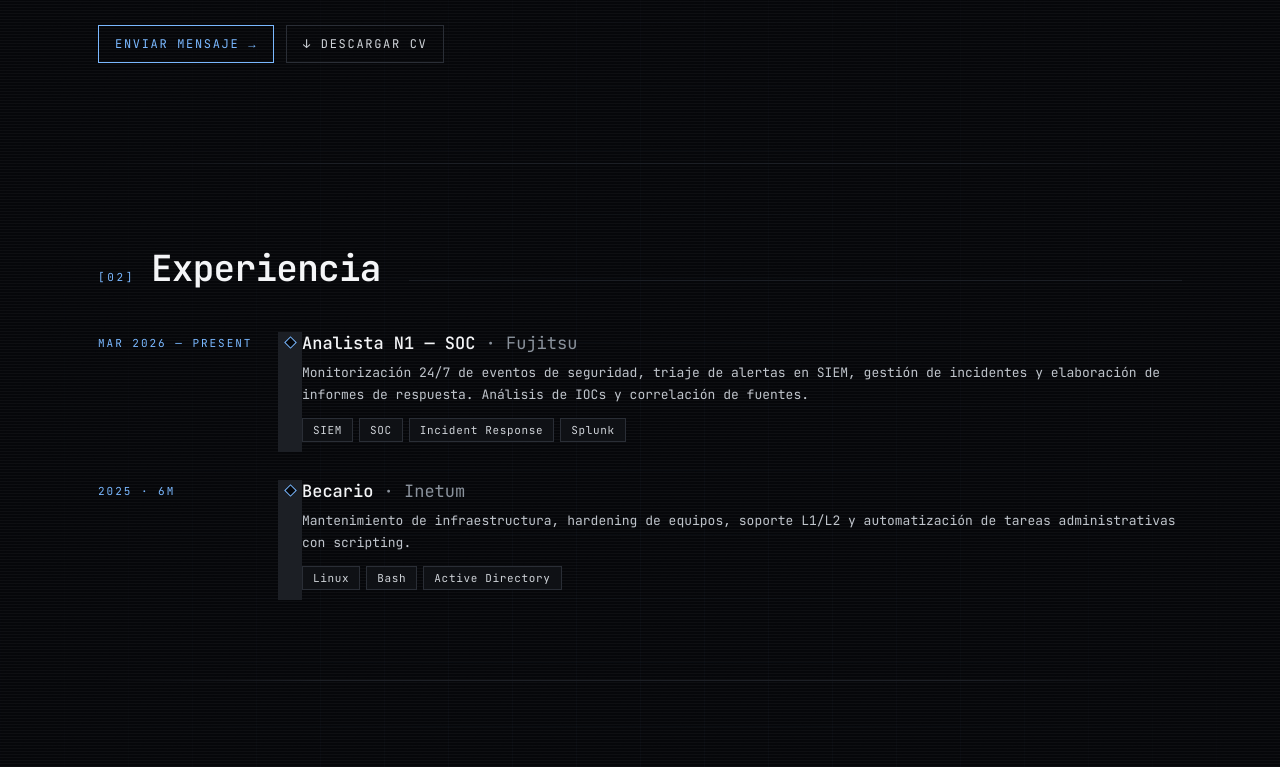
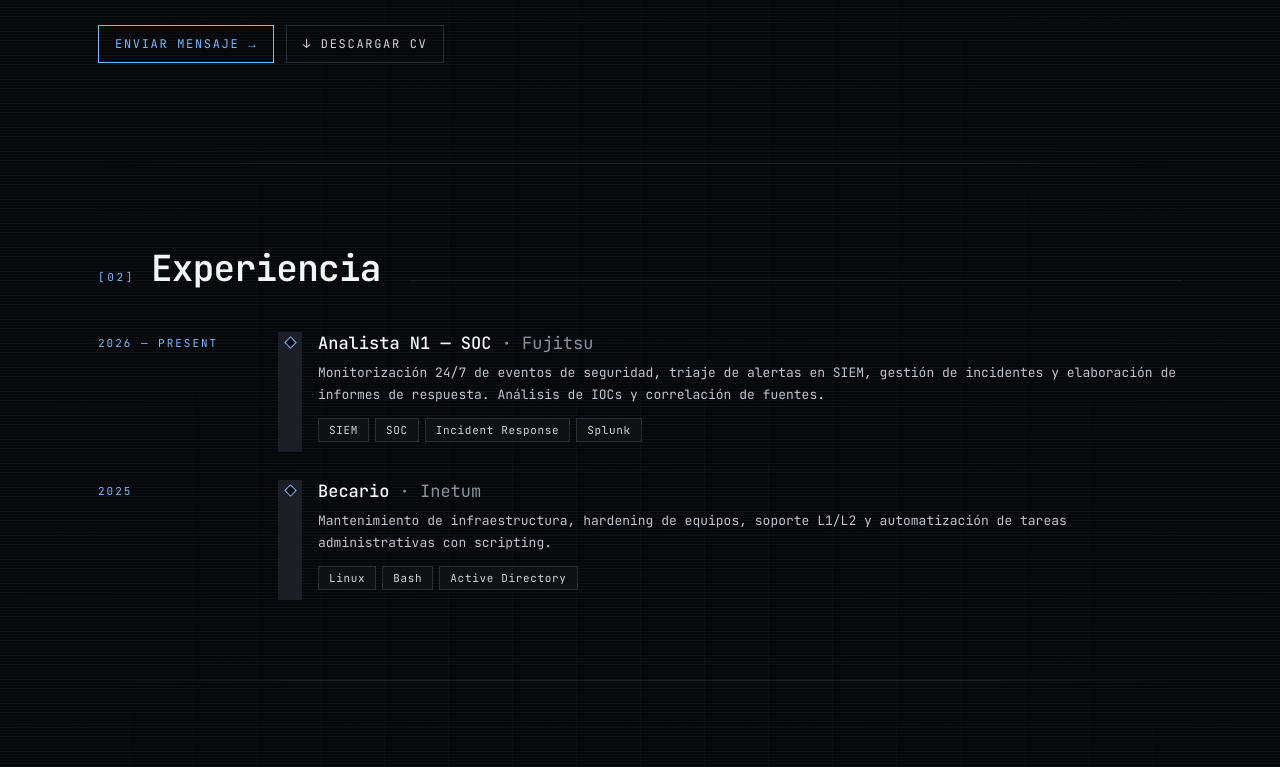
Before and after one commit to g3n3sis3/g3n3sis3.github.io, a React (Vite) app: page / in a window 1280 px wide. Shown: the part 490-1257 px from the top of the page. Built offline with nearby package versions, Linux system fonts and the light colour scheme.

Commit message:
fix: simplify experience dates, add spacing from vertical connector

```diff
--- a/src/components/layout/ExperienceRow.jsx
+++ b/src/components/layout/ExperienceRow.jsx
@@ -19,7 +19,7 @@ export default function ExperienceRow({ item, lang, accent, last }) {
           }}
         />
       </div>
-      <div style={{ paddingBottom: 10 }}>
+      <div style={{ paddingBottom: 10, paddingLeft: 16 }}>
         <div style={{ fontSize: 17, color: '#f4f5f7', fontWeight: 500 }}>
           {lang === 'es' ? item.role_es : item.role_en}{' '}
           <span style={{ color: '#8a929c', fontWeight: 400 }}>· {item.company}</span>
--- a/src/data/portfolio.json
+++ b/src/data/portfolio.json
@@ -41,7 +41,7 @@
     ],
     "experience": [
       {
-        "period": "MAR 2026 — PRESENT",
+        "period": "2026 — PRESENT",
         "role_es": "Analista N1 — SOC",
         "role_en": "Tier-1 Analyst — SOC",
         "company": "Fujitsu",
@@ -55,7 +55,7 @@
         ]
       },
       {
-        "period": "2025 · 6M",
+        "period": "2025",
         "role_es": "Becario",
         "role_en": "Intern",
         "company": "Inetum",
```
